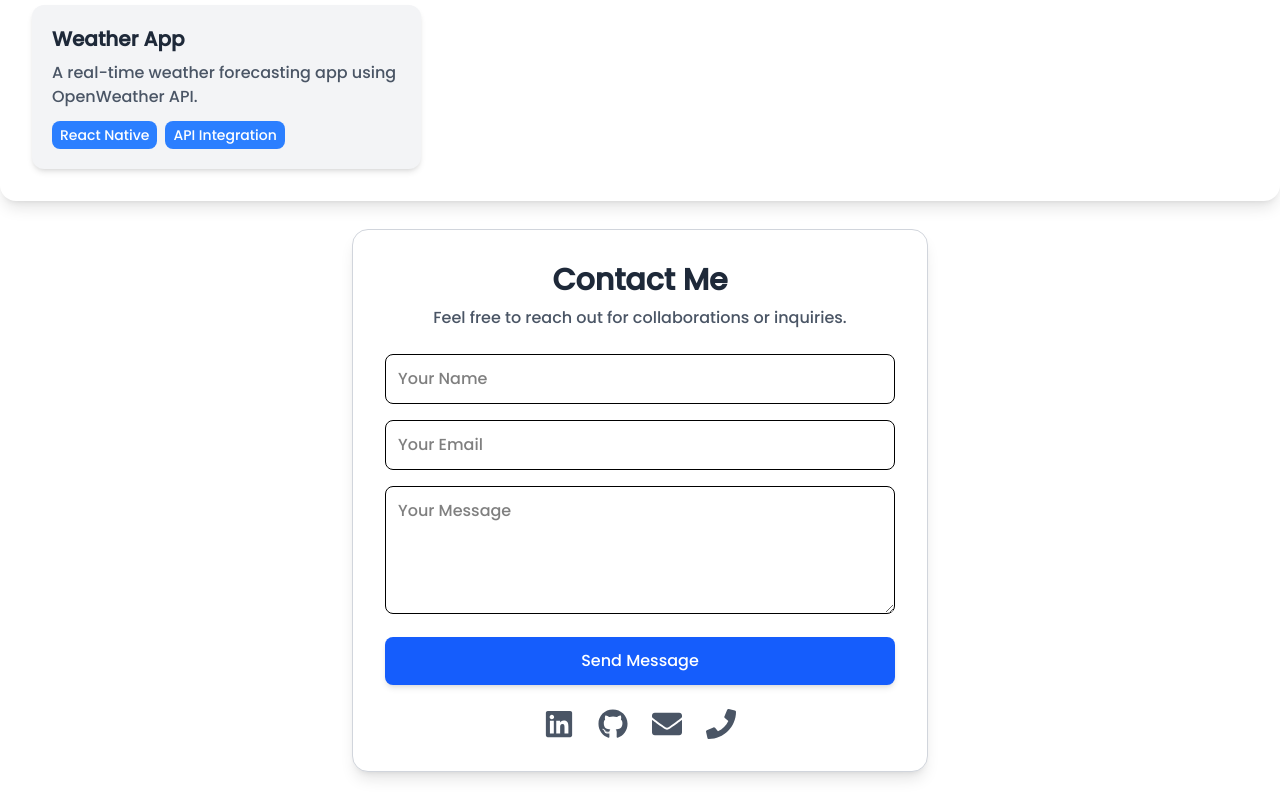
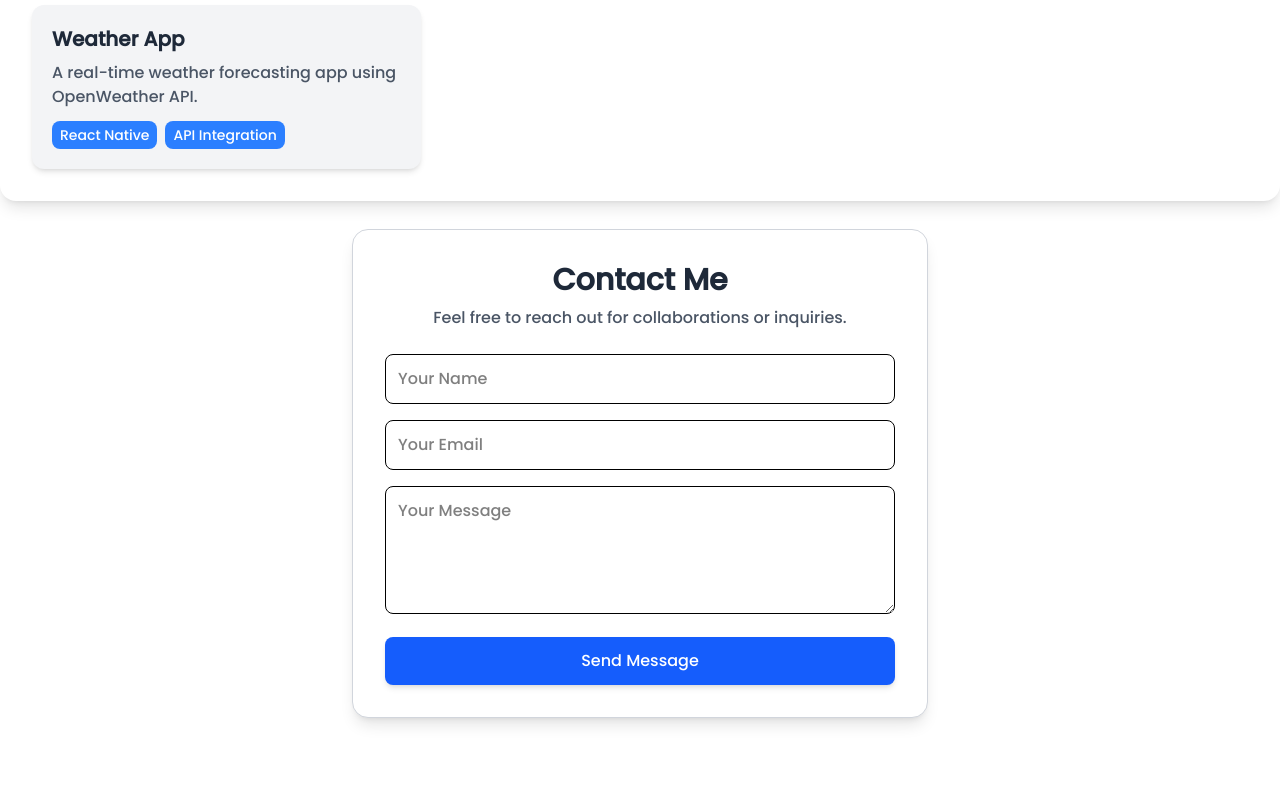
Before and after one commit to himanshuk-123/Portfolio, a React (Vite) app in the folder myPortfolio/: page / in a window 1280 px wide. Shown: the part 2239-3039 px from the top of the page. After the commit the page ends 2985 px from the top, so only its background shows below. Built offline with nearby package versions, Linux system fonts and the light colour scheme.

Commit message:
Enhance loading state management in Contact component and update button behavior during form submission

```diff
--- a/myPortfolio/src/Components/Contact.jsx
+++ b/myPortfolio/src/Components/Contact.jsx
@@ -1,4 +1,4 @@
-import React from "react";
+import React, { useState } from "react";
 import { motion } from "framer-motion";
 import { FaLinkedin, FaGithub, FaEnvelope, FaPhone } from "react-icons/fa";
 import { useForm } from "react-hook-form";
@@ -6,23 +6,26 @@ import axios from "axios";
 
 const Contact = () => {
   const { register, handleSubmit, formState: { errors }, reset } = useForm();
+  const [loading, setLoading] = useState(false);
 
   const onSubmit = async (data) => {
+    setLoading(true);
     try {
       console.log('Send Message button pressed');
-        console.log('Data being sent:', data); // ✅ Log data before sending
+      console.log('Data being sent:', data);
 
       const response = await axios.post('https://hk-portfolio-zlvp.onrender.com/api/hire', data);
 
-        console.log('Response from server:', response.data); // ✅ Log response
+      console.log('Response from server:', response.data);
       alert('Message sent successfully');
-        reset(); // ✅ Reset the form after successful submission
+      reset();
     } catch (error) {
       console.error('Error sending message:', error.response ? error.response.data : error.message);
       alert('Failed to send message. Please try again.');
+    } finally {
+      setLoading(false);
     }
   };
-
 
   return (
     <motion.div
@@ -32,9 +35,7 @@ const Contact = () => {
       transition={{ duration: 0.8 }}
     >
       <h2 className="text-3xl font-bold text-center text-gray-800">Contact Me</h2>
-      <p className="text-center text-gray-600 mt-2">
-        Feel free to reach out for collaborations or inquiries.
-      </p>
+      <p className="text-center text-gray-600 mt-2">Feel free to reach out for collaborations or inquiries.</p>
 
       <form onSubmit={handleSubmit(onSubmit)} className="mt-6 space-y-4">
         <motion.input
@@ -68,48 +69,14 @@ const Contact = () => {
 
         <motion.button
           type="submit"
-          className="w-full bg-blue-600 text-white py-3 rounded-lg shadow-md hover:bg-blue-700 transition"
-          whileHover={{ scale: 1.05 }}
-          whileTap={{ scale: 0.95 }}
+          className={`w-full py-3 rounded-lg shadow-md transition ${loading ? "bg-gray-500 cursor-not-allowed" : "bg-blue-600 hover:bg-blue-700"} text-white`}
+          whileHover={!loading ? { scale: 1.05 } : {} }
+          whileTap={!loading ? { scale: 0.95 } : {} }
+          disabled={loading}
         >
-          Send Message
+          {loading ? "Sending..." : "Send Message"}
         </motion.button>
       </form>
-
-      <div className="flex justify-center gap-6 mt-6">
-        <motion.a
-          href="https://linkedin.com/in/himanshu-kasoudhan-538a93290"
-          target="_blank"
-          rel="noopener noreferrer"
-          className="text-gray-600 text-3xl hover:text-blue-500 transition"
-          whileHover={{ scale: 1.2 }}
-        >
-          <FaLinkedin />
-        </motion.a>
-        <motion.a
-          href="https://github.com/himanshuk-123"
-          target="_blank"
-          rel="noopener noreferrer"
-          className="text-gray-600 text-3xl hover:text-black transition"
-          whileHover={{ scale: 1.2 }}
-        >
-          <FaGithub />
-        </motion.a>
-        <motion.a
-          href="mailto:2023bcamafshimanshu14272@poornima.edu.in"
-          className="text-gray-600 text-3xl hover:text-red-500 transition"
-          whileHover={{ scale: 1.2 }}
-        >
-          <FaEnvelope />
-        </motion.a>
-        <motion.a
-          href="tel:+918468087211"
-          className="text-gray-600 text-3xl hover:text-green-500 transition"
-          whileHover={{ scale: 1.2 }}
-        >
-          <FaPhone />
-        </motion.a>
-      </div>
     </motion.div>
   );
 };
```
Lines whose indentation alone changed are shown as unchanged.
